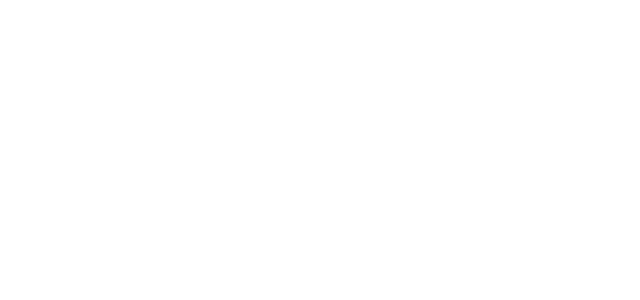
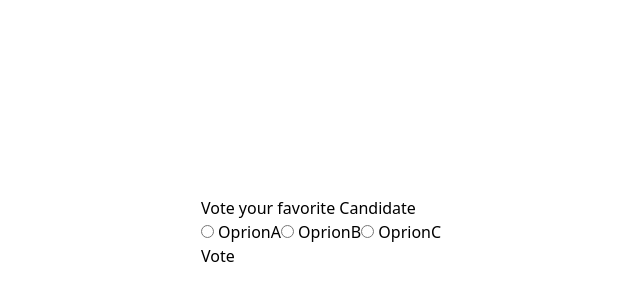
Before and after one commit to jadhav-onkar/voting-system, a React app in the folder frontend/: page /vote in a window 1280 px wide. Before the commit this address had no page. Shown: the part 168-468 px from the top of the page, without its empty margins (319-959 px from the left). Built offline with nearby package versions, Linux system fonts and the light colour scheme; the HTML template or start-up script is replaced by a standard one.

Commit message:
create all pages

```diff
--- a/frontend/src/App.tsx
+++ b/frontend/src/App.tsx
@@ -1,18 +1,22 @@
-import { useState } from 'react'
 
 import './App.css'
-import { BrowserRouter, Route, Router, Routes } from 'react-router-dom'
+import { BrowserRouter, Route, Routes } from 'react-router-dom'
 import { VoteMonitor } from './pages/votemoniter'
 import { Home } from './pages/home'
+import { Vote } from './pages/vote'
+import { Provider } from 'jotai';
 
 function App() {
   return (
+    <Provider>
       <BrowserRouter>
         <Routes>
           <Route path='/' element={<Home/>}></Route>
           <Route path='/voting' element={<VoteMonitor/>}></Route>
+          <Route path='/vote' element={<Vote/>}></Route>
         </Routes>
       </BrowserRouter>
+    </Provider>
   )
 }
 
--- a/frontend/src/pages/home.tsx
+++ b/frontend/src/pages/home.tsx
@@ -1,6 +1,41 @@
+import axios from "axios";
+import { useState } from "react";
+import { useNavigate } from "react-router-dom";
 
-export const Home = ()=>{
-    return <div>
-        Home
+axios.defaults.withCredentials = true;
+
+export const Home = () => {
+  const [name, setName] = useState<string>("");
+  const navigate = useNavigate()
+
+  async function onSubmit(e: React.FormEvent) {
+    e.preventDefault(); // stop page reload
+    if (!name) {
+      alert("Please enter a name first");
+      return;
+    }
+    try{
+        const user = await axios.post("http://localhost:3000/register",
+          { name },
+          { withCredentials: true }
+        );
+        alert(user.data.msg);
+        navigate('/vote')
+    }
+    catch(e){
+        alert("Internal server error")
+    }
+  }
+
+  return (
+    <div className="w-screen h-screen flex items-center justify-center">
+      <div>
+        <h2>Register</h2>
+        <form onSubmit={onSubmit}>
+          <input type="text" value={name} onChange={(e) => setName(e.target.value)} placeholder="Write your name"/>
+          <button type="submit">Submit</button>
+        </form>
+      </div>
     </div>
-}
+  );
+};
--- /dev/null
+++ b/frontend/src/pages/vote.tsx
@@ -0,0 +1,47 @@
+import axios from "axios"
+import { useAtom } from "jotai"
+import { useState } from "react"
+
+
+export const Vote = ()=>{
+    const [option, setOption] = useState<string>("")
+    const [voted, setVoted] = useState<boolean>(false)
+
+    async function onVote(){
+        try{
+            const vote = await axios.post('http://localhost:3000/vote',{
+                option
+            },{
+                withCredentials: true
+            })
+            alert(vote.data.msg)
+            setVoted(true)
+        }
+        catch(e){
+            alert("Internal server error")
+        }
+    }
+    if(!voted){
+        return <div className="w-screen h-screen flex justify-center items-center">
+            <div>
+                <h1>Vote your favorite Candidate</h1>
+                <div>
+                    <label>
+                        <input type="radio" name="vote" value={"OptionA"} onChange={e=>setOption(e.target.value)}/> OprionA
+                    </label>
+                    <label>
+                        <input type="radio" name="vote" value={"OptionB"} onChange={e=>setOption(e.target.value)}/> OprionB
+                    </label>
+                    <label>
+                        <input type="radio" name="vote" value={"OptionC"} onChange={e=>setOption(e.target.value)}/> OprionC
+                    </label>
+                </div>
+                <button onClick={onVote}>Vote</button>
+            </div>
+        </div>
+    }
+
+    return <div className="h-screen w-screen flex justify-center items-center">
+        Thank you for Voting
+    </div>
+}
--- a/frontend/src/pages/votemoniter.tsx
+++ b/frontend/src/pages/votemoniter.tsx
@@ -17,23 +17,30 @@
       try {
         const res = await axios.get<VoteSchema>("http://localhost:3000/votes")
         setVotes(res.data)
+
       } catch (error) {
         console.error("Error fetching votes:", error)
       }
     }
     fetchData()
+
+    const interval = setInterval(fetchData, 5000)
+    return ()=>{
+      clearInterval(interval)
+    }
   }, [])
 
   return (
     <div className="flex flex-col items-center gap-20">
       <h2 className="text-5xl font-semibold mt-20">VOTES</h2>
       {votes ? (
-        <div className="h-100 w-150">
+        <div className="h-100 w-150 flex flex-col items-center">
             <BarChart xAxis={[{
                 id: 'barCategories',
                 data: ['Option A', 'Option B', 'Option C'],},]}
                 series={[{data: [votes.A, votes.B, votes.C],},]}
                 />
+              <div>Total Votes: {votes.A + votes.B + votes.C}</div>
         </div>
       ) : (
         <p>Loading votes...</p>
```
Also changed, not shown: 2 other files (tests, documents, lock files or other folders). Lines whose indentation alone changed are shown as unchanged.
